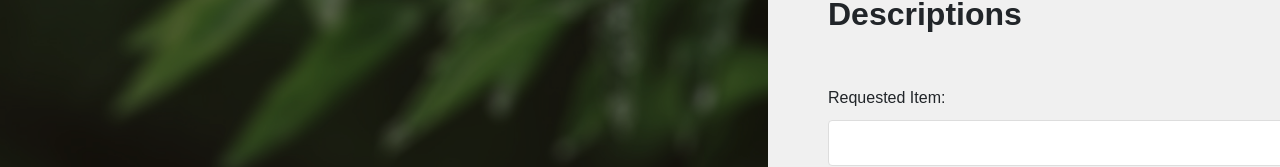
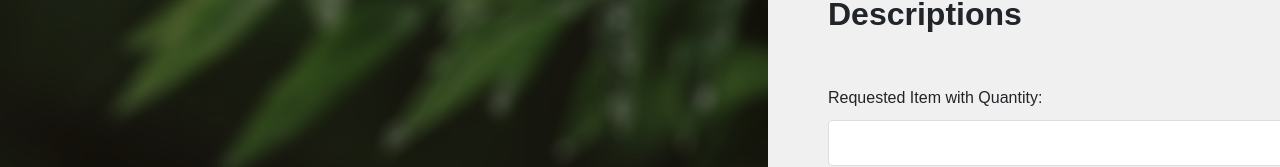
Before and after one commit to Golootlo-QA/herbion.github.io, a plain HTML site: page index.html in a window 1280 px wide. Shown: the part 633-800 px from the top of the page. Drawn offline with nearby package versions, Linux system fonts and the light colour scheme.

Commit message:
Update index.html

```diff
--- a/index.html
+++ b/index.html
@@ -72,7 +72,7 @@
                    <div class="form-inline" >
 						<!-- <label for="pwd">Quantity:</label> <input size="01" type="Number"  placeholder=" " name="Quantity"  required> -->
             <br>
-            <label for="pwd">Requested Item:</label> <input  size="45" type="Text"  placeholder=" " name="RequestedItem"  required>
+            <label for="pwd">Requested Item  with Quantity:</label> <input  size="45" type="Text"  placeholder=" " name="RequestedItem"  required>
             <br>
             <label for="pwd">Details/Remarks:</label> <input size="45" type="Text"  placeholder=" " name="Remarks"  >
 
```
